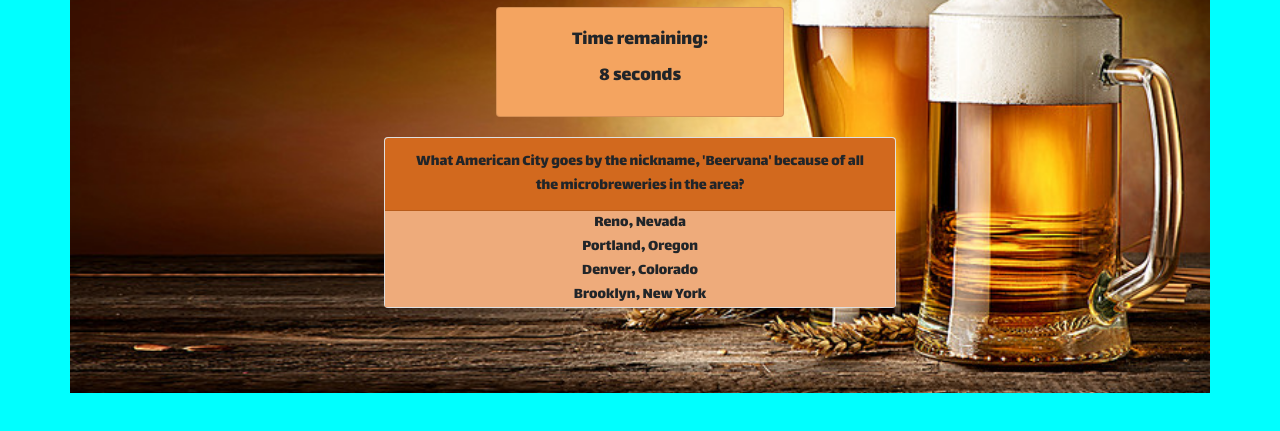
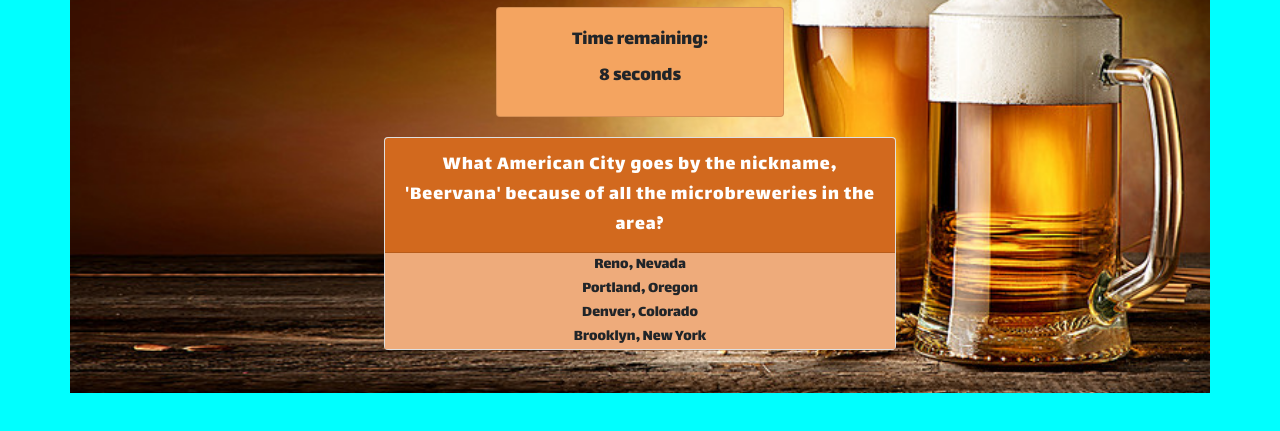
Before and after one commit to MCPolichette/TriviaGame, a plain HTML site: page index.html in a window 1280 px wide. Both pictures are taken after a click on the button "Click Here to Start". Shown: the part 121-552 px from the top of the page. Drawn offline with nearby package versions, Linux system fonts and the light colour scheme; a web font is replaced by a local one.

Commit message:
class is starting, little progress., I think its doubling for new game... need to figure it out

```diff
--- a/assets/css/style.css
+++ b/assets/css/style.css
@@ -33,6 +33,10 @@ h1{
 }
 .card-header{
     background-color: chocolate;
+    font-size:20px;
+    color:white;
+    letter-spacing: 1px;
+
 }
 .btn{
     margin:auto;
--- a/assets/javascript/app.js
+++ b/assets/javascript/app.js
@@ -97,7 +97,7 @@ function gameReset() {
     shuffle(questionList);
     $(".score").addClass("hidden");
     $("#confirm").removeClass("hidden");
-    console.log("Game Reset confirmed. wrong:" + wrong + " unanswered:" + unanswered + " correct:" + correct + " questionindex:" + questionIndex)
+    console.log("Reset Game: wrong" + wrong + "/unanswered" + unanswered + "/correct" + correct + "/questionindex:" + questionIndex)
 }
 function shuffle(array) {
     // shuffles any array
@@ -142,12 +142,12 @@ function nextQuestion() {
     $("#scoreCard").removeClass("hidden");
     console.log(questionIndex);
     setTimeout(function () { questionIndex++ }, 1500);
-    console.log(questionIndex);
-    console.log(questionList[questionIndex]);
     setTimeout(function () { questionReset(questionList[questionIndex]) }, 5500);
 }
 
 function questionReset(object) {
+    console.log("QUESTION Reset: wrong" + wrong + "/unanswered" + unanswered + "/correct" + correct + "/questionindex:" + questionIndex)
+    stop();
     if (questionIndex >= questionsAsked) {
         endGame();
     } else {
@@ -162,8 +162,8 @@ function questionReset(object) {
         $('#q').text(object.question);
         var answerArray = [object.answer, object.wrongAnswer1, object.wrongAnswer2, object.wrongAnswer3];
         // answerArray is used for shuffling answers
-        console.log(object.question);
         shuffle(answerArray);
+        console.log(answerArray);
 
         var displayArray = ["#a1", "#a2", "#a3", "#a4"];
         for (i = 0; i < displayArray.length; i++) {
@@ -183,7 +183,7 @@ function congratsDude(object) {
     // randomImage(successImages);
     $("#imagePlace").attr("src", object.answerImg);
     $('audio#correct_answer')[0].play();
-    console.log(object.answerImg)
+    console.log(questionIndex + "questionIndex")
 }
 function losingHappens(object) {
     // follows choosing wrong number
@@ -193,7 +193,6 @@ function losingHappens(object) {
     nextQuestion();
     $(".isWrong").removeClass("hidden");
     $("#confirm").text("YOU ARE WRONG");
-    console.log(questionIndex);
     $("#prompt").text("the correct answer was");
     $("#correctAnswer").text(questionList[questionIndex].answer);
     $('audio#horn_fail')[0].play();
@@ -214,7 +213,6 @@ function endGame() {
     $(".isWrong").addClass("hidden");
     randomImage(endImages);
     $('audio#end_game_song')[0].play();
-
 }
 
 // GAME BEGINS HERE.
@@ -225,8 +223,6 @@ window.onload =
 
         // set game up
         gameReset();
-        console.log("Game Reset confirmed. wrong:" + wrong + " unanswered:" + unanswered + " correct:" + correct + " questionindex:" + questionIndex)
-
         $(".game").removeClass("hidden");
         $("#start").addClass("hidden");
         countDownTimer()
```
